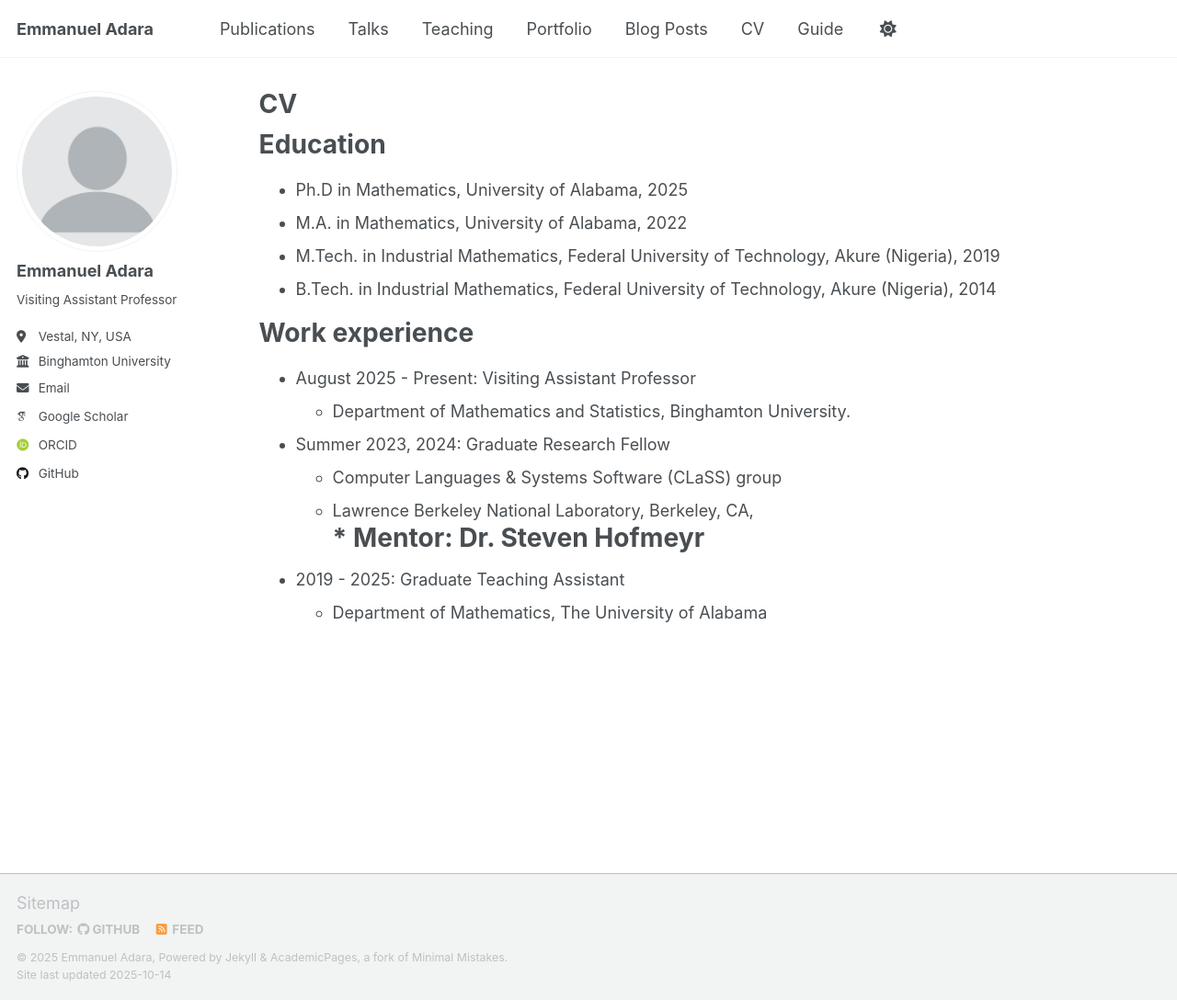
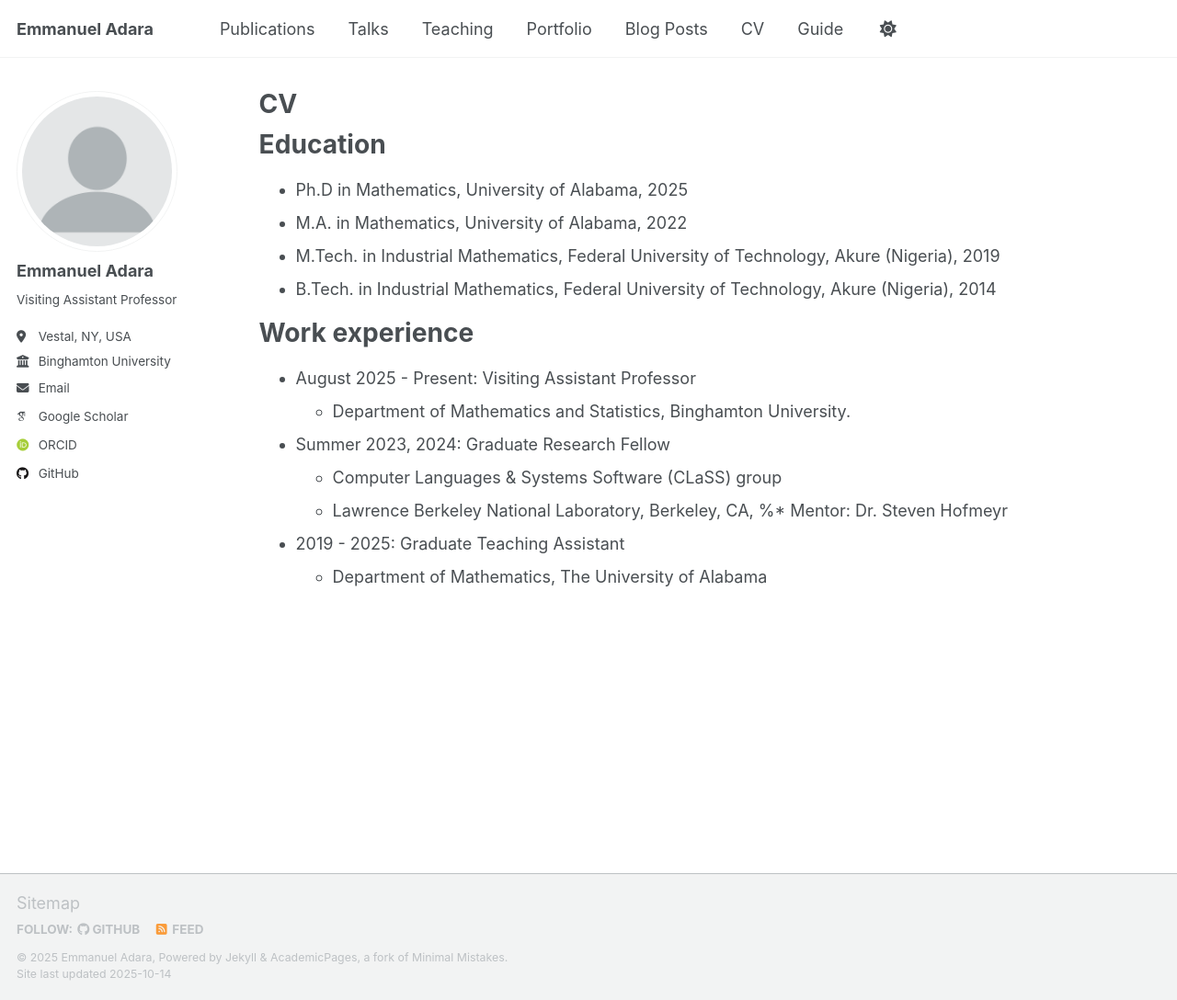
Before and after one commit to EmmanuelAdara/EmmanuelAdara.github.io, a Jekyll site: the page built from _pages/cv.md, in a window 1280 px wide and 1088 px high. Shown: the whole window at 92% size. Built offline with Jekyll 4.4.1, drawn with Linux system fonts in a browser that asks for light colours; some web fonts are replaced; a script that is not in the unit is left out.

Commit message:
Update cv.md

```diff
--- a/_pages/cv.md
+++ b/_pages/cv.md
@@ -24,7 +24,7 @@ Work experience
 * Summer 2023, 2024: Graduate Research Fellow
   * Computer Languages & Systems Software (CLaSS) group
   * Lawrence Berkeley National Laboratory, Berkeley, CA,
-  # * Mentor: Dr. Steven Hofmeyr
+  %* Mentor: Dr. Steven Hofmeyr
 
 * 2019 - 2025: Graduate Teaching Assistant
   * Department of Mathematics, The University of Alabama
```
